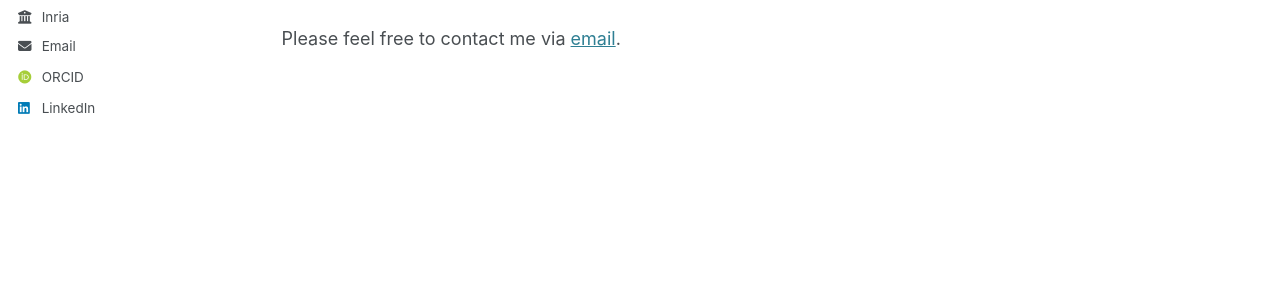
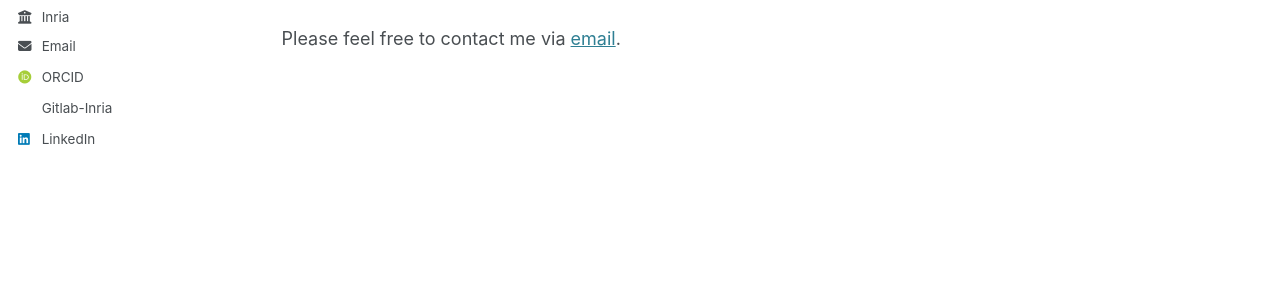
Before and after one commit to arsenemarzorati/arsenemarzorati.github.io, a Jekyll site: the page built from _pages/about.md, in a window 1280 px wide. Shown: the part 433-725 px from the top of the page. Built offline with Jekyll 4.4.1, drawn with Linux system fonts in a browser that asks for light colours; some web fonts are replaced.

Commit message:
Update _config.yml

```diff
--- a/_config.yml
+++ b/_config.yml
@@ -45,7 +45,7 @@ author:
   codepen          : # Username
   dribbble         : # Username
   github           : #
-  gitlab           : "amarzora"
+  gitlab_inria     : "amarzora"
   kaggle           : # Username
   stackoverflow    : # User number or user number and name (i.e., use "1" or "1/jeff-atwood")
 
```
